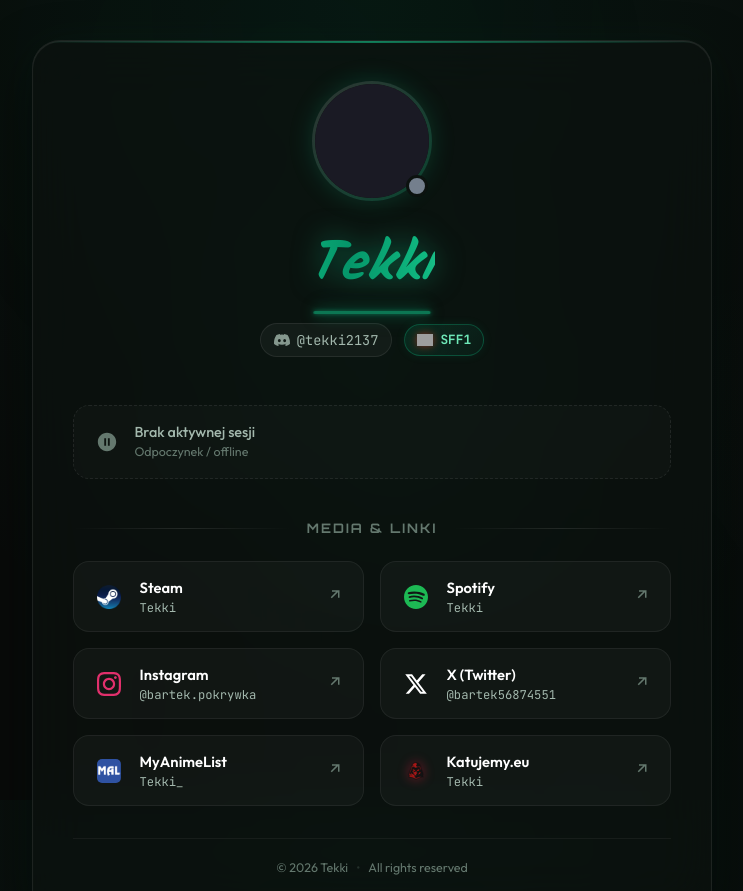
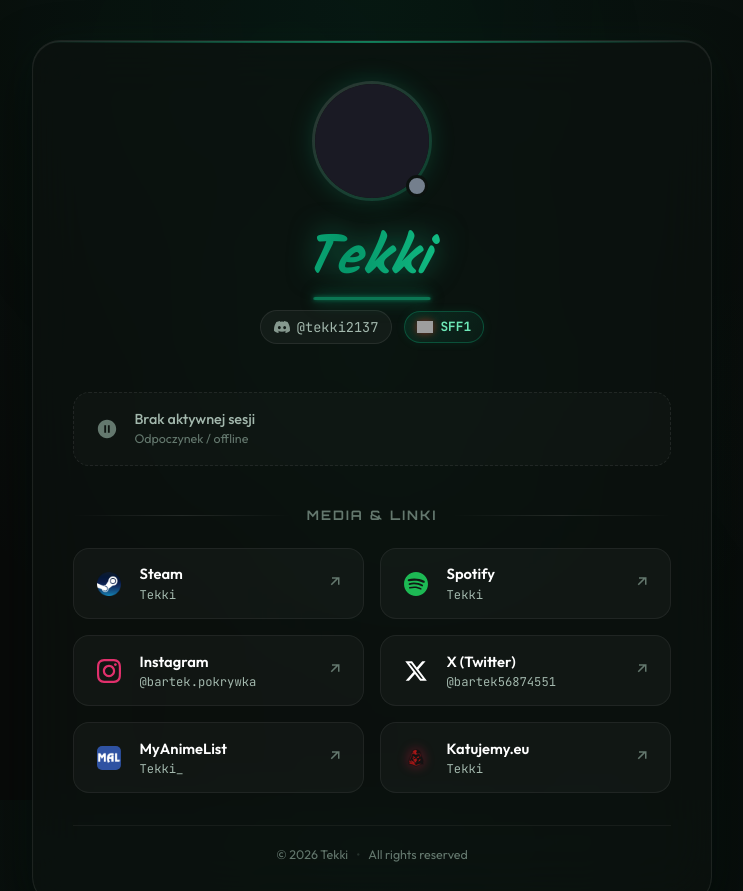
Before and after one commit to TekiFn/bio, a plain HTML site: page index.html in a window 1280 px wide. Shown: the top 891 px of the page, without its empty margins (268-1011 px from the left). Drawn offline with Linux system fonts and the light colour scheme; no server answers; grey boxes are pictures that could not be loaded.

Commit message:
Fix clipping on last letter of username by adding horizontal padding and overflow visible

```diff
--- a/style.css
+++ b/style.css
@@ -250,6 +250,7 @@
     flex-direction: column;
     align-items: center;
     margin-bottom: 0.6rem;
+    overflow: visible;
 }
 
 .username {
@@ -259,6 +260,9 @@
     font-style: italic;
     letter-spacing: 0.5px;
     text-transform: none;
+    padding: 0.1rem 0.8rem 0.1rem 0.3rem;
+    line-height: 1.2;
+    overflow: visible;
     background: linear-gradient(90deg, #10b981, #6ee7b7, #10b981, #059669, #10b981);
     background-size: 250% auto;
     -webkit-background-clip: text;
```
